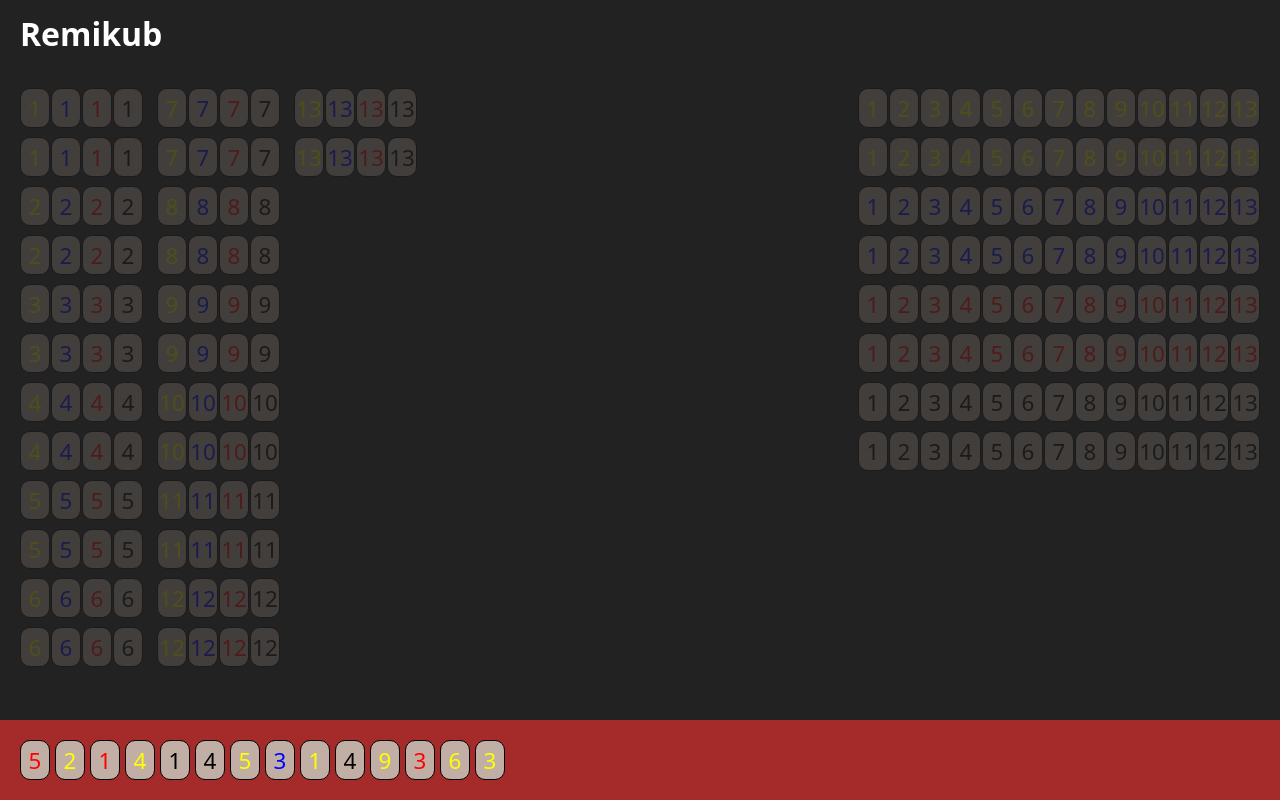
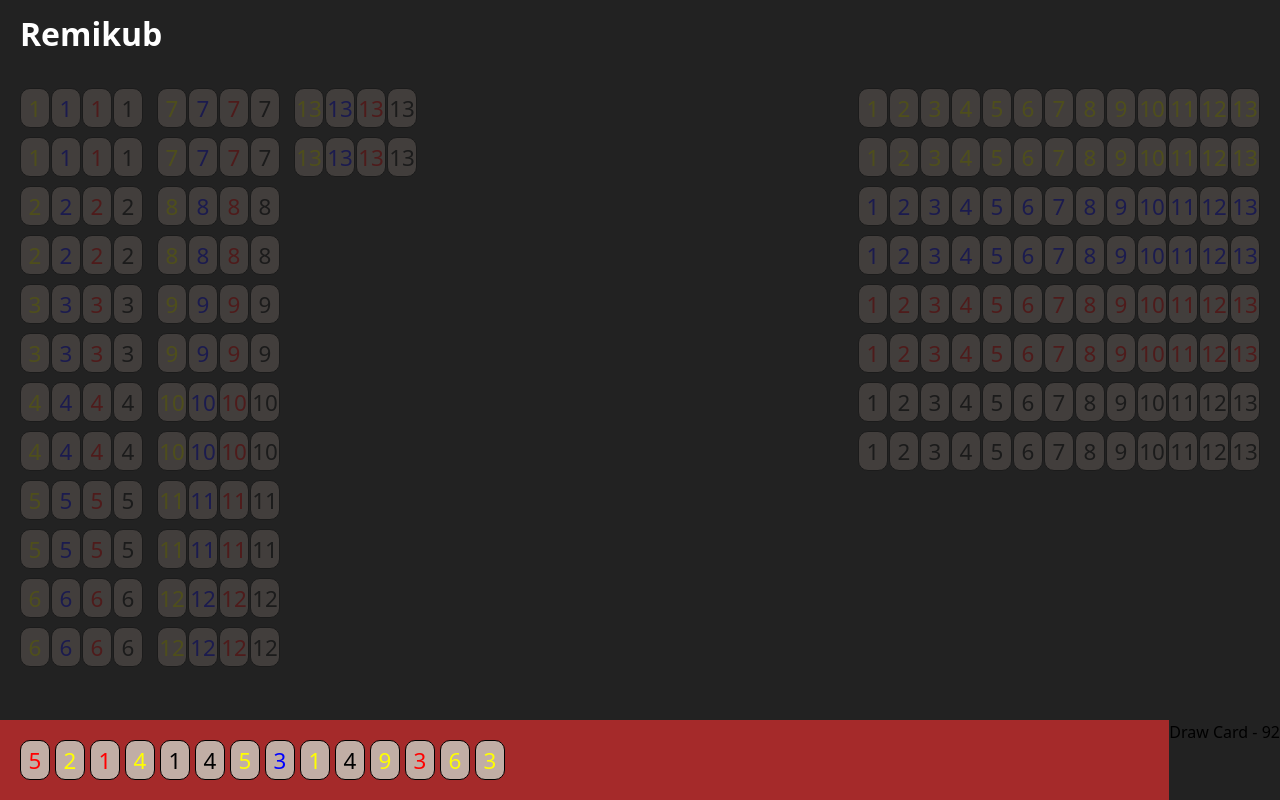
Before and after one commit to TamirL/Remikub, a SvelteKit app: page / in a window 1280 px wide. Built offline with nearby package versions, Linux system fonts and the light colour scheme.

Commit message:
Draw card button

```diff
--- /dev/null
+++ b/src/components/DrawCardButton.svelte
@@ -0,0 +1,11 @@
+<script lang="ts">
+	import { getGameContext } from '../domain/game';
+
+	const gameContext = getGameContext();
+
+	function drawCard() {
+		gameContext.gameManager.drawCardFromDeck();
+	}
+</script>
+
+<button onclick={drawCard}>Draw Card - {gameContext.deckManager.deck.length}</button>
--- a/src/components/UserCards.svelte
+++ b/src/components/UserCards.svelte
@@ -1,17 +1,28 @@
 <script lang="ts">
 	import type { RealCardData } from '../domain/card';
 	import DragabbleCard from './card/DragabbleCard.svelte';
+	import DrawCardButton from './DrawCardButton.svelte';
 
 	let { cards }: { cards: readonly RealCardData[] } = $props();
 </script>
 
-<div class="user-cards">
-	{#each cards as card (card.id)}
-		<DragabbleCard cardData={card} draggedFrom={null} />
-	{/each}
+<div class="user-cards-container">
+	<div class="user-cards">
+		{#each cards as card (card.id)}
+			<DragabbleCard cardData={card} draggedFrom={null} />
+		{/each}
+	</div>
+	<div class="user-cards-button">
+		<DrawCardButton />
+	</div>
 </div>
 
 <style>
+	.user-cards-container {
+		display: flex;
+		flex-direction: row;
+	}
+
 	.user-cards {
 		display: flex;
 		flex-direction: row;
@@ -21,6 +32,10 @@
 		background-color: brown;
 		padding: 20px;
 
+		flex: 1;
+	}
+
+	.user-cards-button {
 		flex: 0 0 auto;
 	}
 </style>
--- a/src/components/card/Card.svelte
+++ b/src/components/card/Card.svelte
@@ -32,6 +32,7 @@
 	@container card (min-width: 0) {
 		.card-content {
 			font-size: 80cqmin;
+			font-weight: 500;
 		}
 	}
 </style>
--- a/src/domain/game.ts
+++ b/src/domain/game.ts
@@ -2,11 +2,13 @@
 import GameManager from "./managers/gameManager.svelte";
 import type BoardManager from "./managers/boardManager.svelte";
 import type UserCardsManager from "./managers/userCardsManager.svelte";
+import type DeckManager from "./managers/deckManager.svelte";
 
 export type GameContext = {
     gameManager: GameManager;
     boardManager: BoardManager;
     userCardsManager: UserCardsManager;
+    deckManager: DeckManager;
 }
 
 export function setGameContext(gameContext: GameContext) {
--- a/src/domain/managers/deckManager.svelte.ts
+++ b/src/domain/managers/deckManager.svelte.ts
@@ -2,14 +2,18 @@
 import type { RealCardData } from "../card";
 
 class DeckManager {
-    private deck: RealCardData[] = $state([]);
+    private _deck: RealCardData[] = $state([]);
 
     constructor(deck: RealCardData[]) {
-        this.deck = deck;
+        this._deck = deck;
+    }
+
+    get deck(): readonly RealCardData[] {
+        return this._deck;
     }
 
     drawCard(): RealCardData {
-        const newCardFromDeck = this.deck.shift();
+        const newCardFromDeck = this._deck.shift();
 
         if (!newCardFromDeck) {
             throw new Error('Deck is empty');
--- a/src/domain/managers/gameManager.svelte.ts
+++ b/src/domain/managers/gameManager.svelte.ts
@@ -37,9 +37,15 @@
             return false;
         }
 
-        this.userCardsManager.removeCardFromUserCards(card);
+        this.userCardsManager.removeCard(card);
         to.card = card;
         return true;
+    }
+
+    drawCardFromDeck(): RealCardData {
+        const drawnCard = this.deckManager.drawCard();
+        this.userCardsManager.addCard(drawnCard);
+        return drawnCard;
     }
 }
 
--- a/src/domain/managers/userCardsManager.svelte.ts
+++ b/src/domain/managers/userCardsManager.svelte.ts
@@ -11,8 +11,12 @@
         return this._userCards;
     }
 
-    removeCardFromUserCards(card: RealCardData): void {
+    removeCard(card: RealCardData): void {
         this._userCards = this._userCards.filter(userCard => userCard.id !== card.id);
+    }
+
+    addCard(drawnCard: RealCardData) {
+        this._userCards.push(drawnCard);
     }
 }
 
--- a/src/routes/Game.svelte
+++ b/src/routes/Game.svelte
@@ -13,14 +13,15 @@
 	setCardDragDropContext(dragDropContext);
 
 	const deck = createDeck();
-	const userCards = deck.slice(0, 14);
+	const userCards = deck.splice(0, 14);
 	const deckManager = new DeckManager(deck);
 	const boardManager = new BoardManager(createEmptyBoard());
 	const userCardsManager = new UserCardsManager(userCards);
 	const gameManager = $state({
 		gameManager: new GameManager(deckManager, boardManager, userCardsManager),
 		boardManager,
-		userCardsManager
+		userCardsManager,
+		deckManager
 	});
 	setGameContext(gameManager);
 </script>
```
